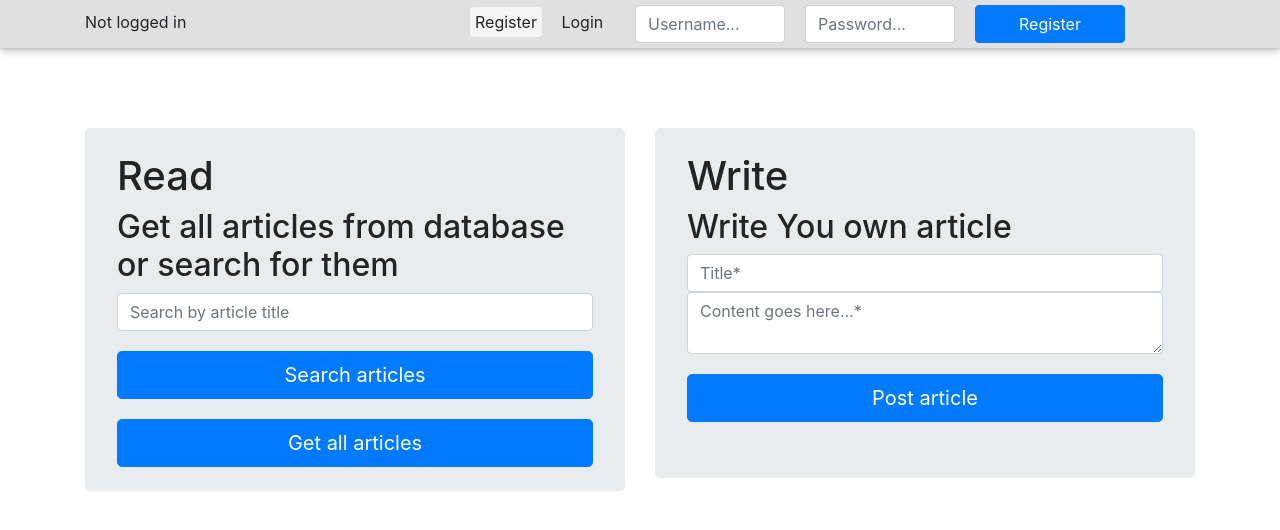
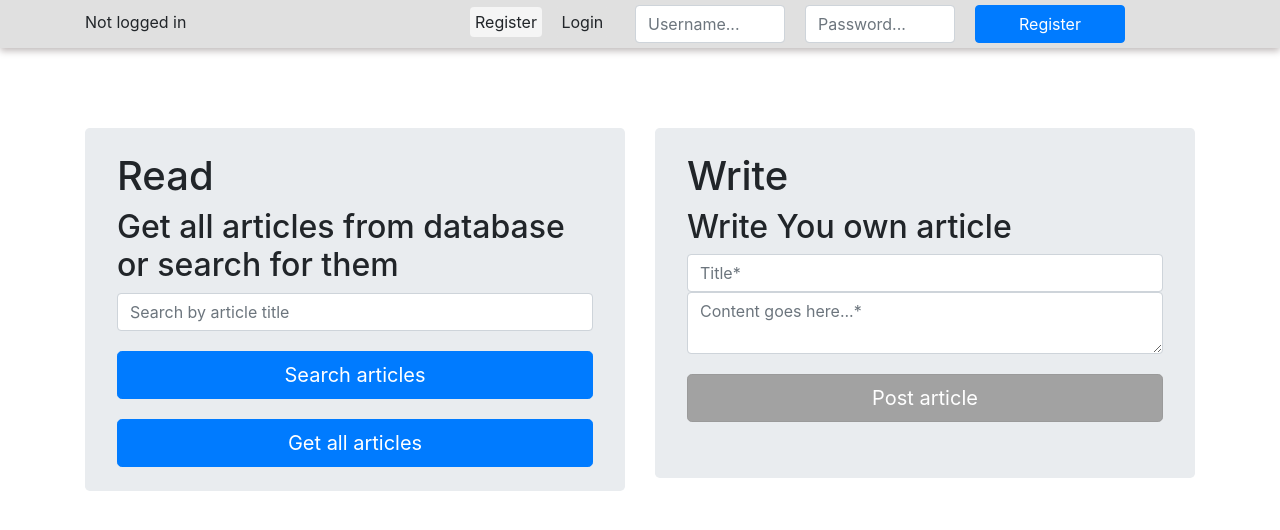
Before and after one commit to AndKorbiel/simple-blogging-app, a React (Create React App) app: page / in a window 1280 px wide. Shown: the top 530 px of the page. Built offline with nearby package versions, Linux system fonts and the light colour scheme.

Commit message:
Register, logging functionality v1.0

```diff
--- a/src/App.css
+++ b/src/App.css
@@ -22,6 +22,11 @@
 .btn-primary {
   margin-top: 1em;
   width: 100%;
+}
+
+.btn-primary.block {
+  background-color: #a2a2a2;
+  border: 1px solid #9a9a9a;
 }
 
 .topbar {
--- a/src/App.js
+++ b/src/App.js
@@ -15,6 +15,7 @@ class App extends Component {
         articlesInDatabase: [],
         searchInput: '',
         displayMode: '',
+        loggedIn: false,
         status: 'Not logged in',
         user: '',
         password: '',
@@ -37,7 +38,13 @@ class App extends Component {
     postArticle = () => {
         let postedData = {title: this.state.title, content: this.state.text};
 
-        if (postedData.title == '' || postedData.content == '') {
+        if (!this.state.loggedIn) {
+            this.setState({
+                notification: 'Please login to post article'
+            })
+        }
+
+        else if (postedData.title == '' || postedData.content == '') {
             this.setState({
                 notification: 'Please fill all matandory fields'
             })
@@ -151,7 +158,7 @@ class App extends Component {
                 .then((res) => {
                     if (res.status == 200) {
                         this.setState({
-                            notification: `User: ${this.state.title} is now registered`
+                            notification: `User: ${this.state.user} is now registered`
                         })
                     }
                 })
@@ -177,13 +184,14 @@ class App extends Component {
             .then((myJSON) => {
                 if (myJSON.length <= 0) {
                     this.setState({
-                        notification: 'There isn\'t such user in database',
+                        notification: 'Wrong username or password',
                         articlesInDatabase: []
                     })
                 }
                 else {
                     this.setState({
                         notification: 'You have logged in!',
+                        loggedIn: true,
                         status: 'Logged in as: '+user
                     })
                 }
@@ -192,14 +200,14 @@ class App extends Component {
     };
 
   render() {
-      const { displayMode, title, text, notification, articlesInDatabase, status, user, password, currentLogRegAction } = this.state;
+      const { displayMode, title, text, notification, articlesInDatabase, status, user, password, currentLogRegAction, loggedIn } = this.state;
       return (
           <div className="App">
               <TopBar status={status} handleChange={this.handleChange} register={this.register} login={this.login} user={user} password={password} changeAction={this.changeAction} currentLogRegAction={currentLogRegAction} />
               <div className="container">
                   <div className="row">
                       <Reader getData={this.getData} handleChange={this.handleChange} search={this.searchData} get={this.getData}/>
-                      <Writer postArticle={this.postArticle} handleChange={this.handleChange} title={title} text={text} />
+                      <Writer postArticle={this.postArticle} handleChange={this.handleChange} title={title} text={text} loggedIn={loggedIn} />
                   </div>
                 <div className="row">
                     <Display displayMode={displayMode} title={title} text={text} notification={notification} articlesInDatabase={articlesInDatabase}  />
--- a/src/server.js
+++ b/src/server.js
@@ -71,7 +71,7 @@ app.post('/register', (req, res) => {
 
     db.query(query, req.body, (err, result) => {
         if (err) { return res.status(500).send(err) }
-        else { res.send('User regisered') }
+        else { res.send('User registered') }
     })
 });
 
--- a/src/writer.js
+++ b/src/writer.js
@@ -3,7 +3,7 @@ import './App.css';
 
 class Writer extends Component {
     render() {
-        const { postArticle, title, text, handleChange } = this.props;
+        const { postArticle, title, text, handleChange, loggedIn } = this.props;
 
         return (
             <div className="col-md-12 col-lg-6">
@@ -16,7 +16,7 @@ class Writer extends Component {
                         <textarea className="form-control" id="content" name="text"
                                   placeholder="Content goes here...*" value={text} onChange={e => handleChange(e)} />
                     </form>
-                    <button className="btn btn-primary btn-lg" id="postArticles" onClick={()=> postArticle({title, text})}>Post article</button>
+                    <button className={(loggedIn ? "post" : "block") + " btn btn-primary btn-lg"} id="postArticles" onClick={()=> postArticle({title, text})}>Post article</button>
                 </div>
             </div>
         )
```
